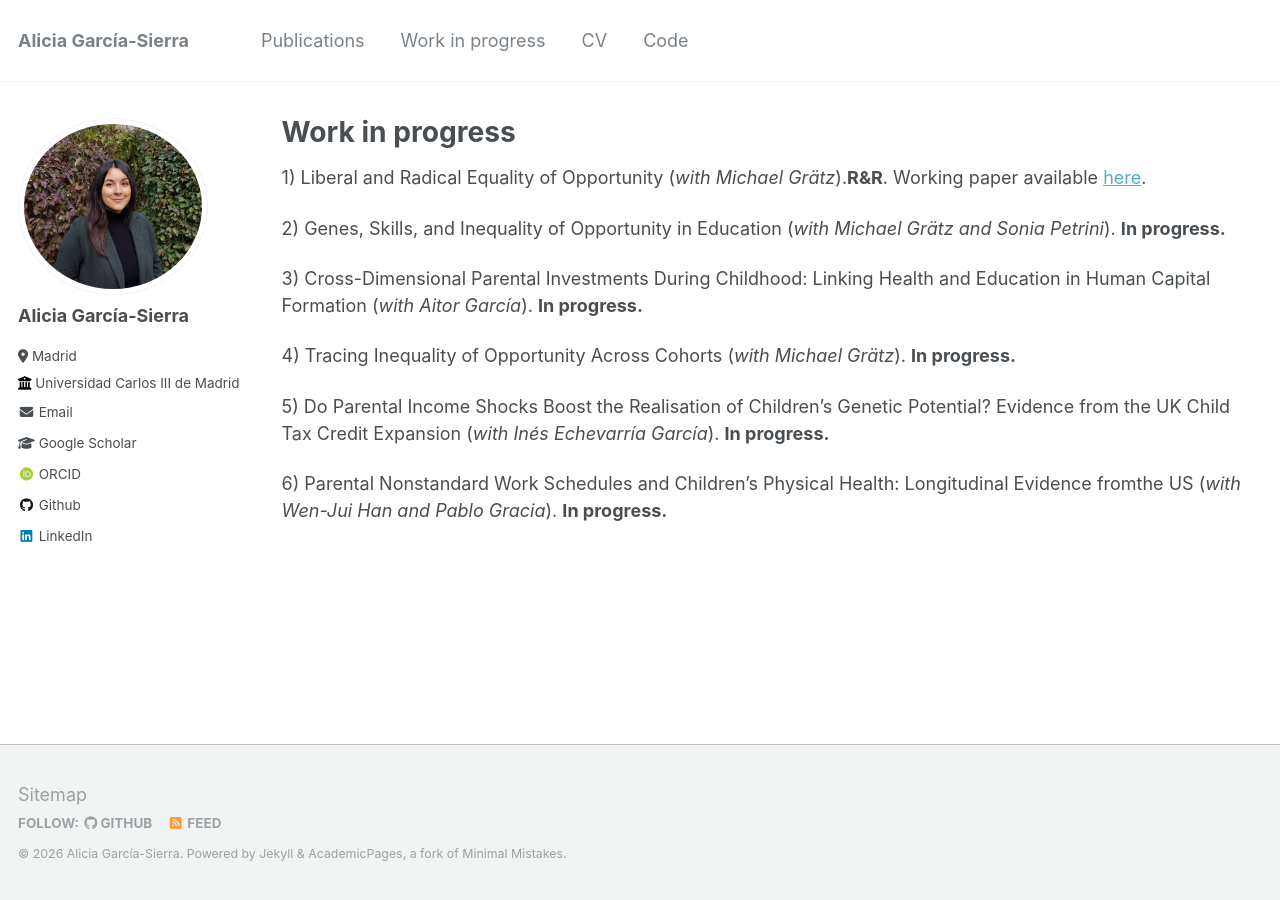
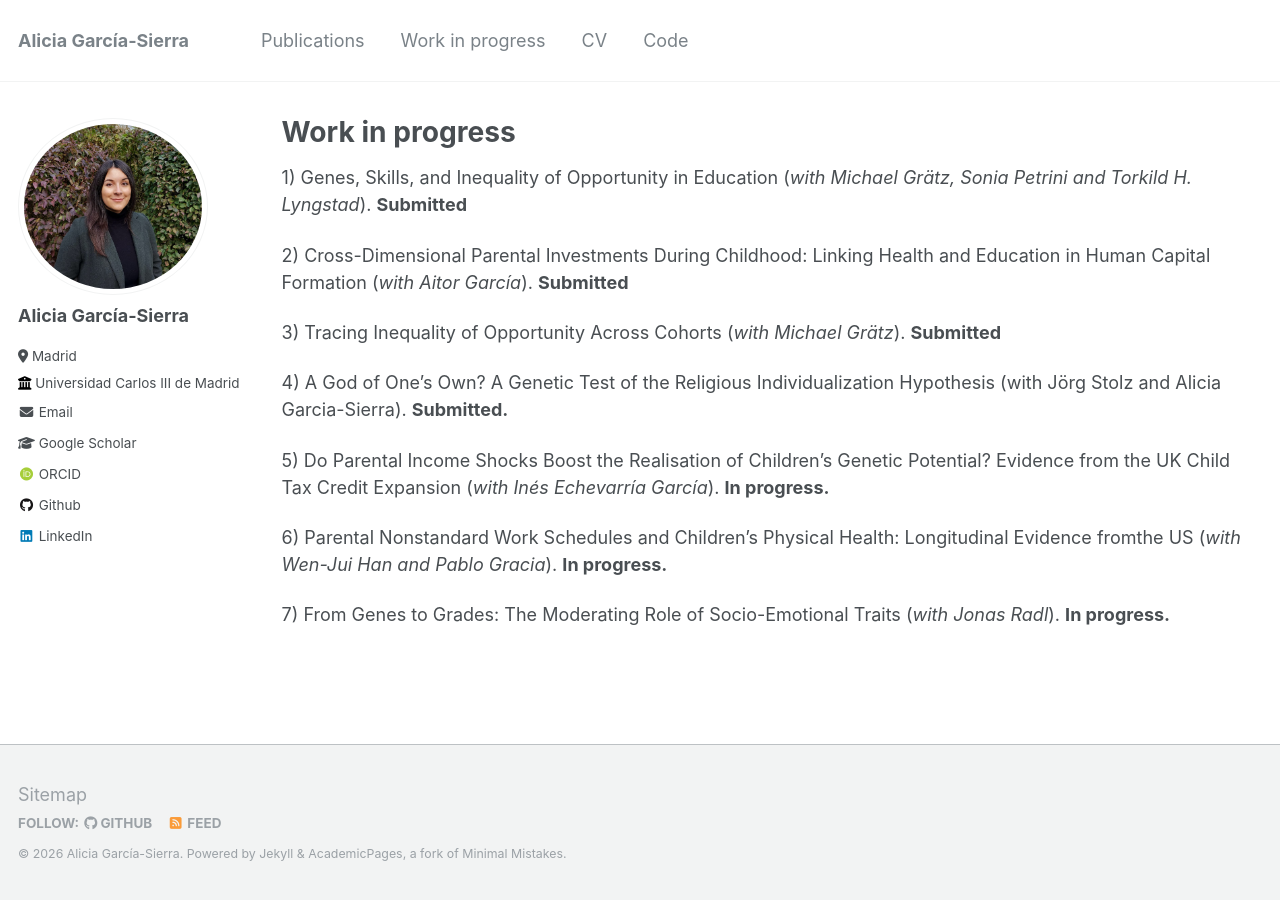
Before and after one commit to aliciagarciasierra/aliciagarciasierra.github.io, a Jekyll site: the page built from _pages/workinprogress.md, in a window 1280 px wide. Built offline with Jekyll 4.4.1, drawn with Linux system fonts in a browser that asks for light colours; some web fonts are replaced.

Commit message:
Update workinprogress.md

```diff
--- a/_pages/workinprogress.md
+++ b/_pages/workinprogress.md
@@ -6,14 +6,16 @@ author_profile: true
 
 ---
 
-1) Liberal and Radical Equality of Opportunity (_with Michael Grätz_).**R&R**. Working paper available [here](https://osf.io/preprints/socarxiv/t2ucp).
+1) Genes, Skills, and Inequality of Opportunity in Education (_with Michael Grätz, Sonia Petrini and Torkild H. Lyngstad_). **Submitted**
 
-2) Genes, Skills, and Inequality of Opportunity in Education (_with Michael Grätz and Sonia Petrini_). **In progress.**
+2) Cross-Dimensional Parental Investments During Childhood: Linking Health and Education in Human Capital Formation (_with Aitor García_).  **Submitted**
 
-3) Cross-Dimensional Parental Investments During Childhood: Linking Health and Education in Human Capital Formation (_with Aitor García_).  **In progress.**
+3) Tracing Inequality of Opportunity Across Cohorts (_with Michael Grätz_). **Submitted**
 
-4) Tracing Inequality of Opportunity Across Cohorts (_with Michael Grätz_). **In progress.**
+4) A God of One’s Own? A Genetic Test of the Religious Individualization Hypothesis (with Jörg Stolz and Alicia Garcia-Sierra).  **Submitted.**
 
 5) Do Parental Income Shocks Boost the Realisation of Children’s Genetic Potential? Evidence from the UK Child Tax Credit Expansion (_with Inés Echevarría García_). **In progress.**
 
 6) Parental Nonstandard Work Schedules and Children’s Physical Health: Longitudinal Evidence fromthe US (_with Wen-Jui Han and Pablo Gracia_).  **In progress.**
+
+7) From Genes to Grades: The Moderating Role of Socio-Emotional Traits (_with Jonas Radl_).  **In progress.**
```
